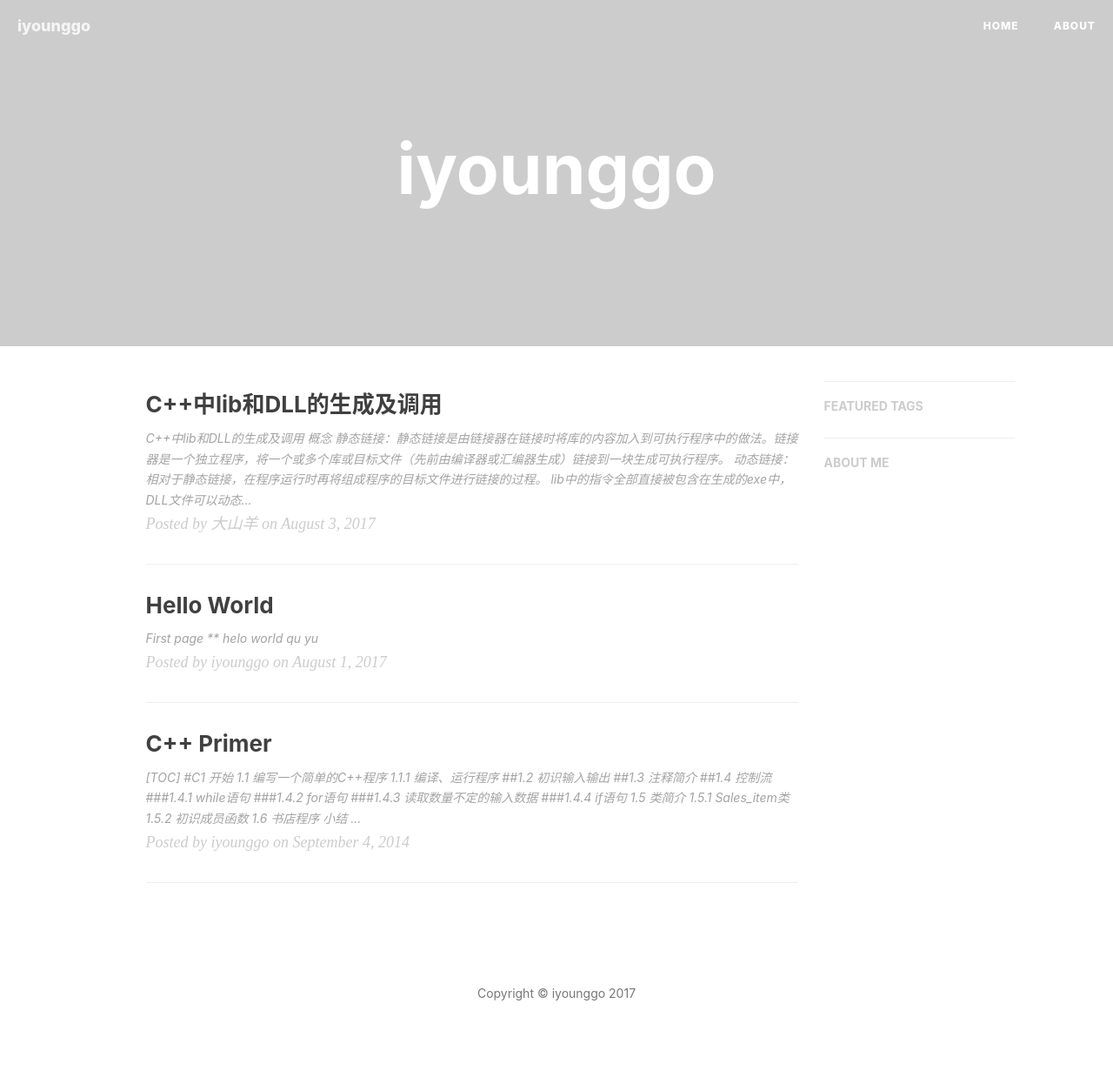
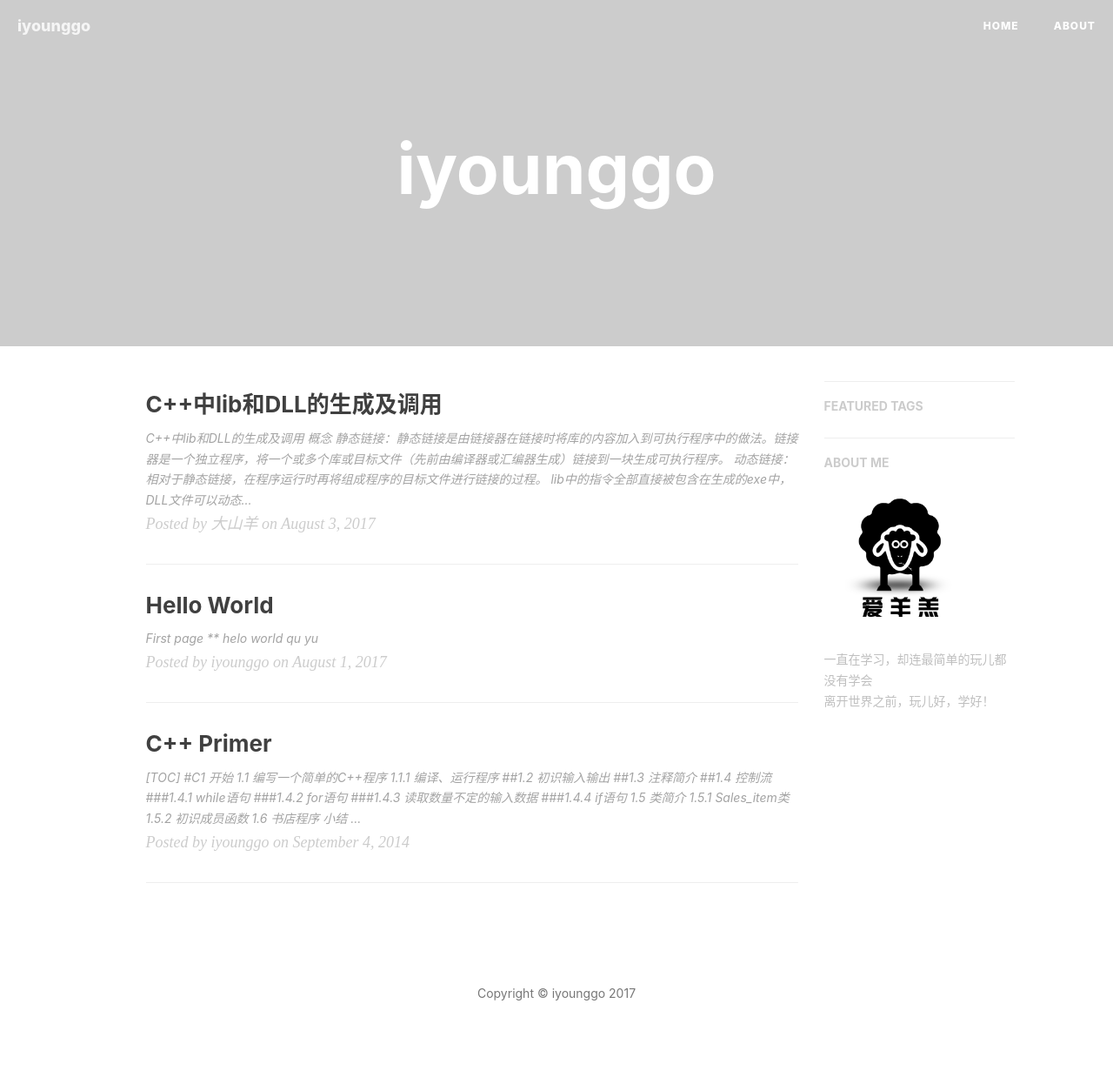
Before and after one commit to iyounggo/iyounggo.github.com, a Jekyll site: the page built from index.html, in a window 1280 px wide. Shown: the whole page at 87% size. Built offline with Jekyll 4.4.1, drawn with Linux system fonts in a browser that asks for light colours; nearby versions of some CDN libraries; the list of posts is cut into pages by our own code; comment, search, counter and statistics services are not loaded.

Commit message:
add about sidebar

```diff
--- a/_config.yml
+++ b/_config.yml
@@ -10,6 +10,11 @@
 exclude: ["less","node_modules","Gruntfile.js","package.json","README.md","README.zh.md"]
 anchorjs: true                          # if you want to customize anchor. check out line:181 of `post.html`
 
+# Sidebar settings
+sidebar: true                           # whether or not using Sidebar.
+sidebar-about-description: "一直在学习，却连最简单的玩儿都没有学会<br>离开世界之前，玩儿好，学好！"
+sidebar-avatar: /img/avatar-iyounggo.jpg      # use absolute URL, seeing it's used in both `/` and `/about/`
+
 
 # Featured Tags
 featured-tags: true                     # whether or not using Feature-Tags
```
Also changed, not shown: img/avatar-iyounggo.jpg (added).
